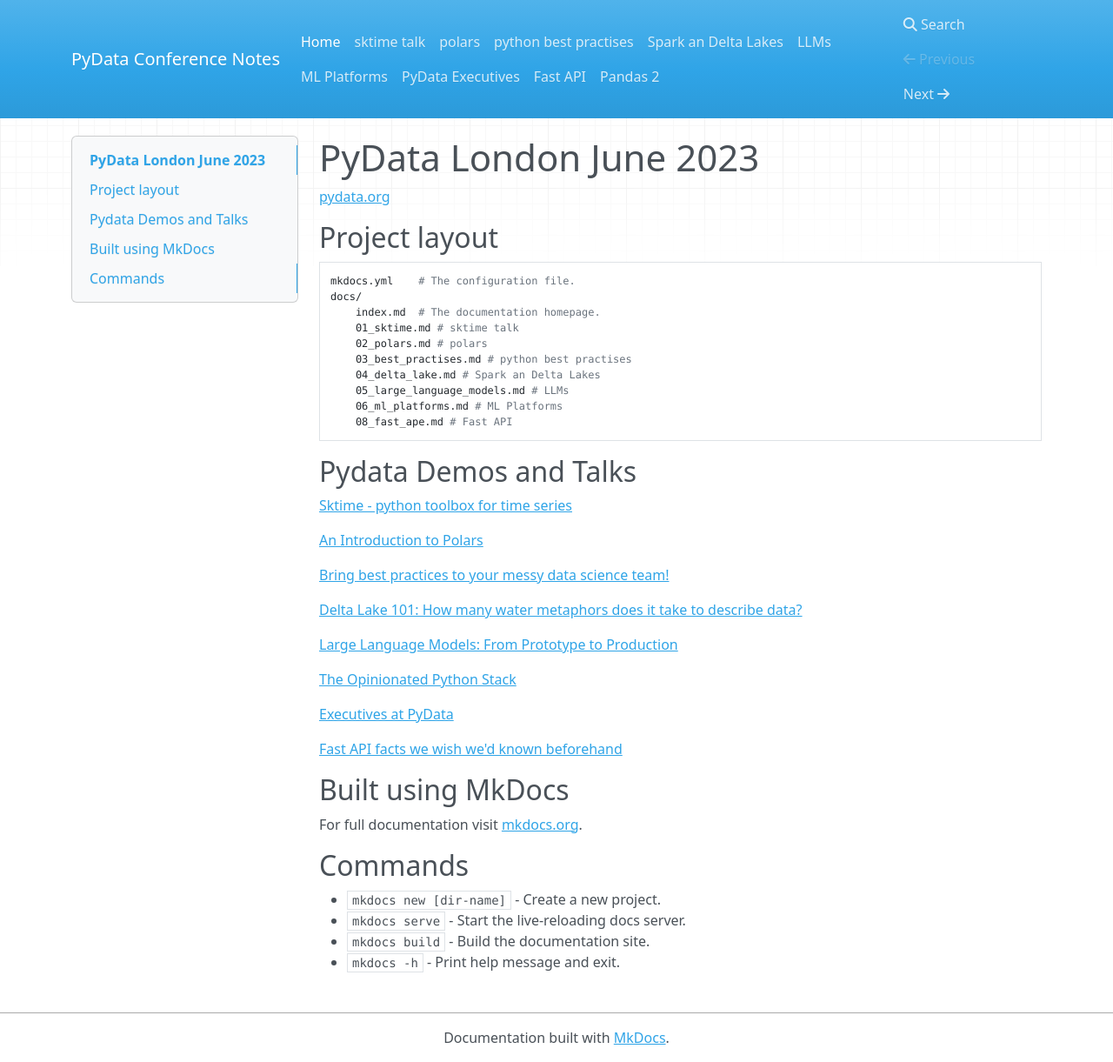
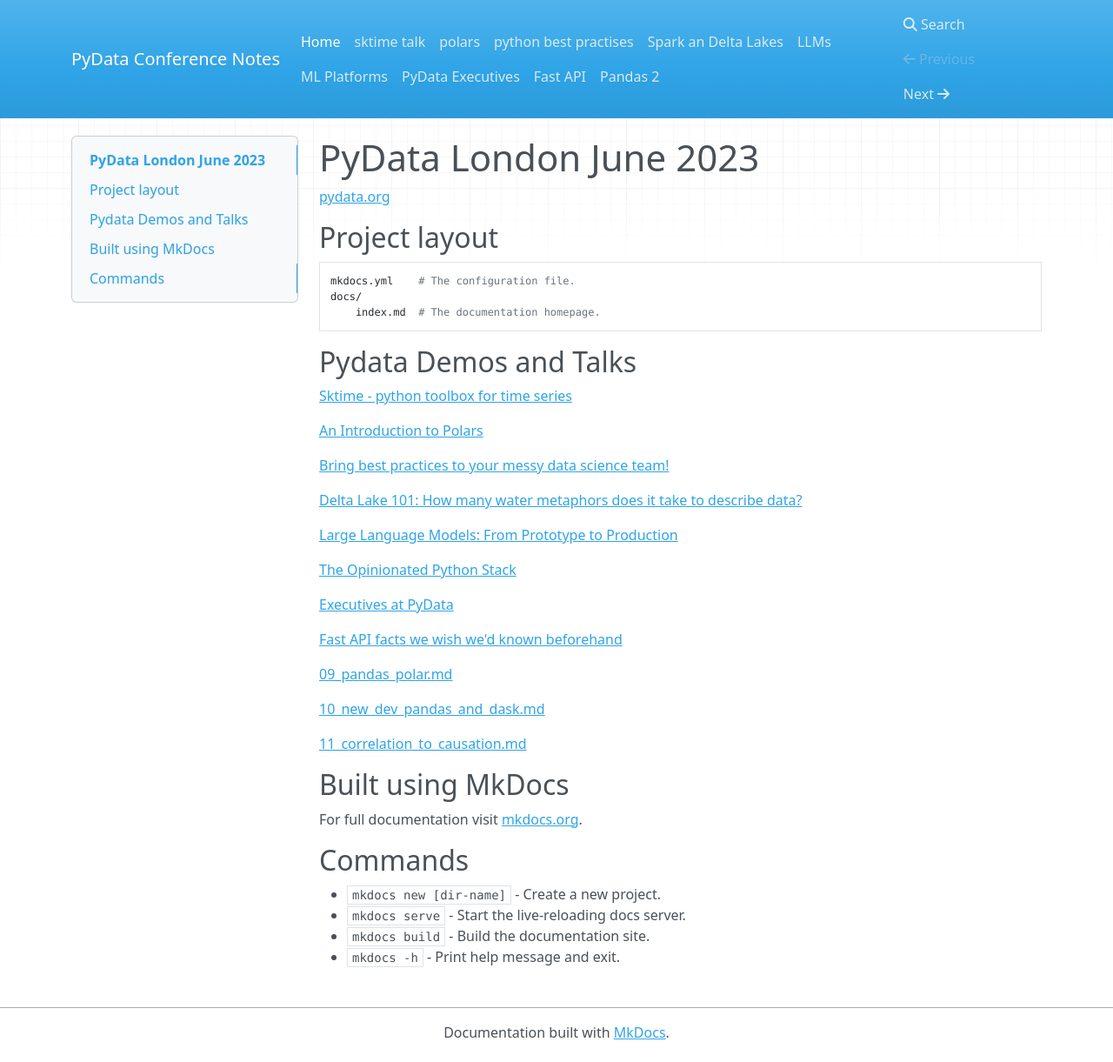
Before and after one commit to mconwa02/pydata_london_2023, an MkDocs documentation site: the page built from docs/index.md, in a window 1280 px wide and 1221 px high. Shown: the whole window at 87% size. Built offline with MkDocs 1.6.1, drawn with Linux system fonts in a browser that asks for light colours; nearby versions of some CDN libraries.

Commit message:
updating to Sunday talks

```diff
--- a/docs/index.md
+++ b/docs/index.md
@@ -7,13 +7,6 @@
     mkdocs.yml    # The configuration file.
     docs/
         index.md  # The documentation homepage.
-        01_sktime.md # sktime talk
-        02_polars.md # polars
-        03_best_practises.md # python best practises
-        04_delta_lake.md # Spark an Delta Lakes
-        05_large_language_models.md # LLMs
-        06_ml_platforms.md # ML Platforms
-        08_fast_ape.md # Fast API
 
 ## Pydata Demos and Talks
 
@@ -33,6 +26,11 @@
 
 [Fast API facts we wish we'd known beforehand](08_fast_ape.md)
 
+[09_pandas_polar.md](09_pandas_polar.md)
+
+[10_new_dev_pandas_and_dask.md](10_new_dev_pandas_and_dask.md)
+
+[11_correlation_to_causation.md](11_correlation_to_causation.md)
 
 ## Built using MkDocs
 
```
